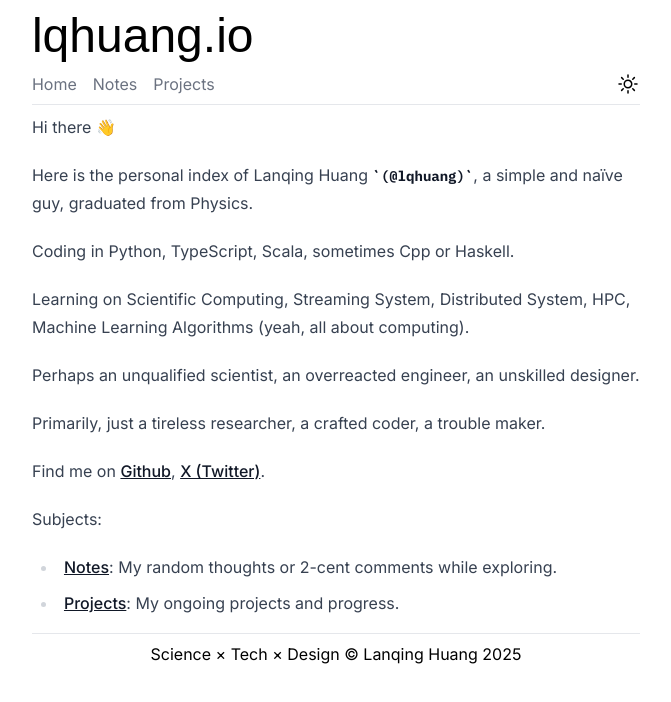
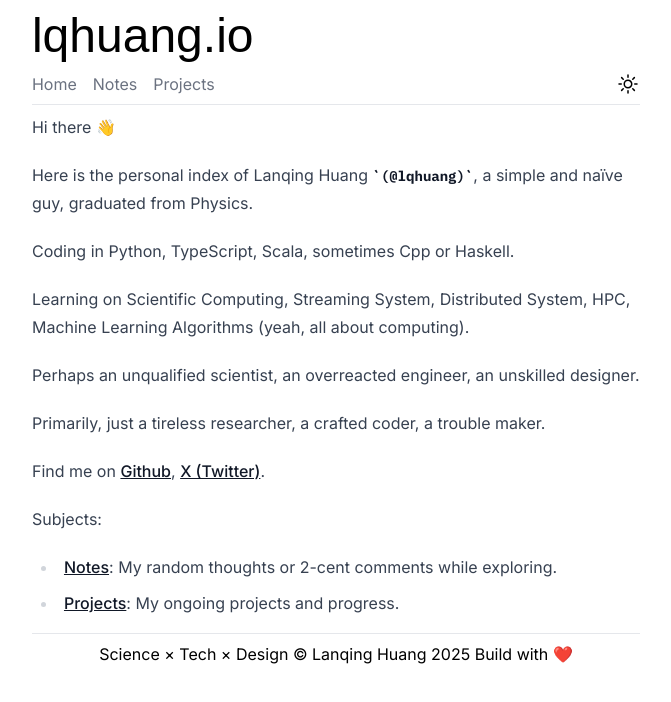
Before and after one commit to lqhuang/website, a Next.js app: page / in a window 1280 px wide. Shown: the top 702 px of the page, without its empty margins (304-975 px from the left). Built offline with nearby package versions, Linux system fonts and the light colour scheme; no server answers.

Commit message:
feat: Improve footer

```diff
--- a/src/theme-config.tsx
+++ b/src/theme-config.tsx
@@ -23,9 +23,7 @@ export const themeConfig: ThemeConfig = {
         <hr className="my-2" />
         <div className="self-center">
           Science {'\u00d7'} Tech {'\u00d7'} Design © Lanqing Huang{' '}
-          {
-            new Date().getFullYear() //, Built with ❤️
-          }
+          {new Date().getFullYear()} Build with ❤️
         </div>
       </footer>
     </>
```
